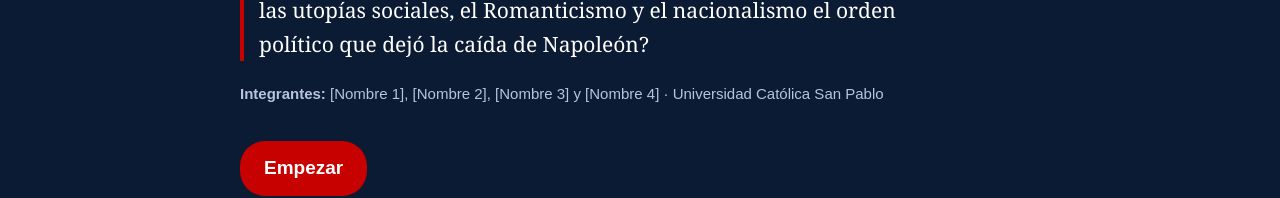
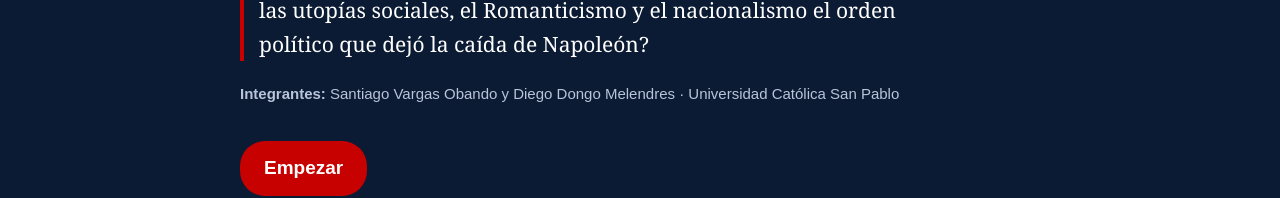
Before and after one commit to santiagovargasobando/pagina_web, a plain HTML site: page index.html in a window 1280 px wide. Shown: the part 379-577 px from the top of the page. Drawn offline with Linux system fonts and the light colour scheme.

Commit message:
Update team members in index.html

```diff
--- a/index.html
+++ b/index.html
@@ -26,7 +26,7 @@
     <small>Documental interactivo · Siglo XIX</small>
     <h1>Después de Napoleón: cómo Europa no volvió al pasado</h1>
     <p class="pregunta"><b>Pregunta central:</b> ¿Cómo cambiaron la Revolución Industrial, las utopías sociales, el Romanticismo y el nacionalismo el orden político que dejó la caída de Napoleón?</p>
-    <p class="integrantes"><b>Integrantes:</b> [Nombre 1], [Nombre 2], [Nombre 3] y [Nombre 4] · Universidad Católica San Pablo</p>
+    <p class="integrantes"><b>Integrantes:</b> Santiago Vargas Obando y Diego Dongo Melendres · Universidad Católica San Pablo</p>
     <a class="boton" href="#contexto">Empezar</a>
   </div>
 </div>
```
